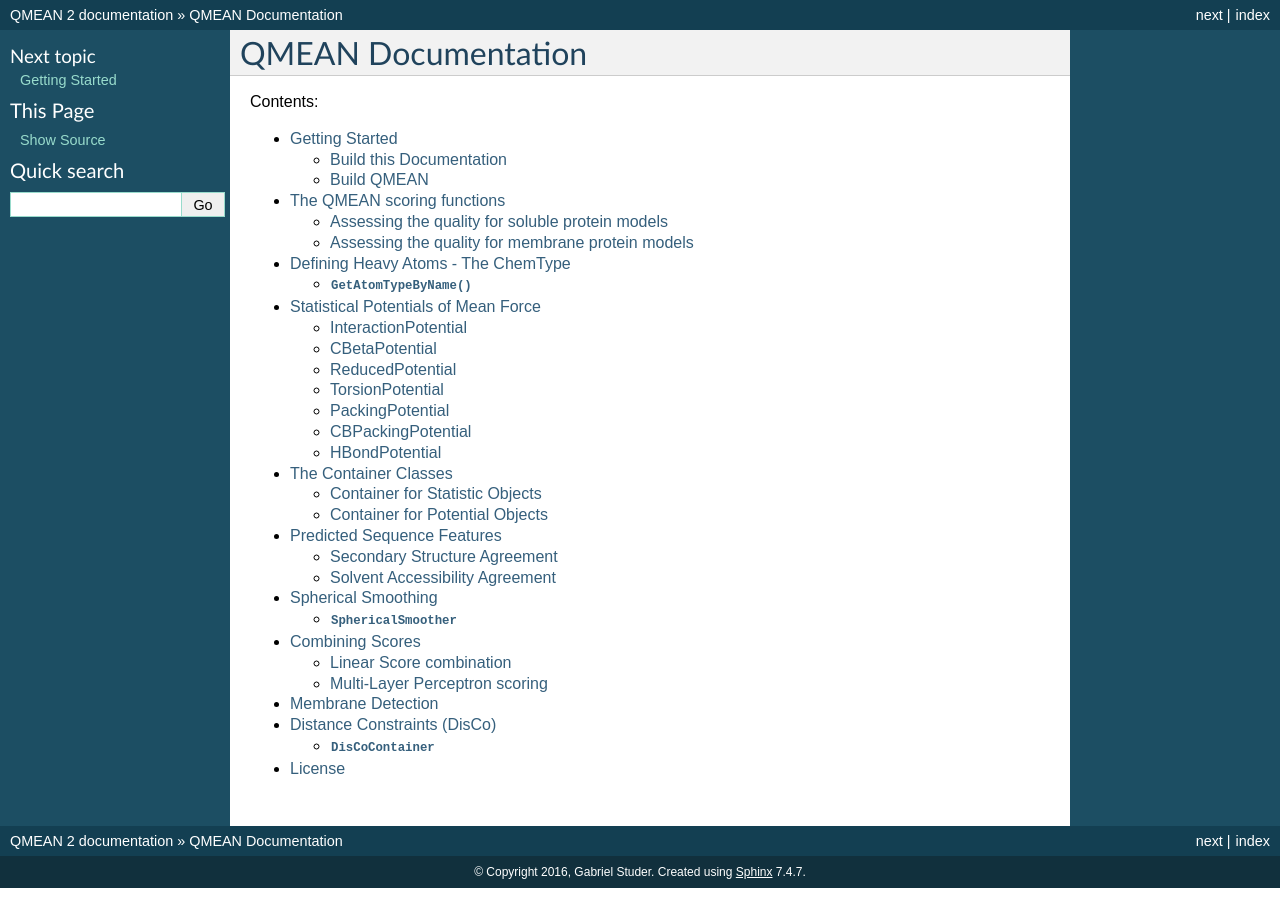
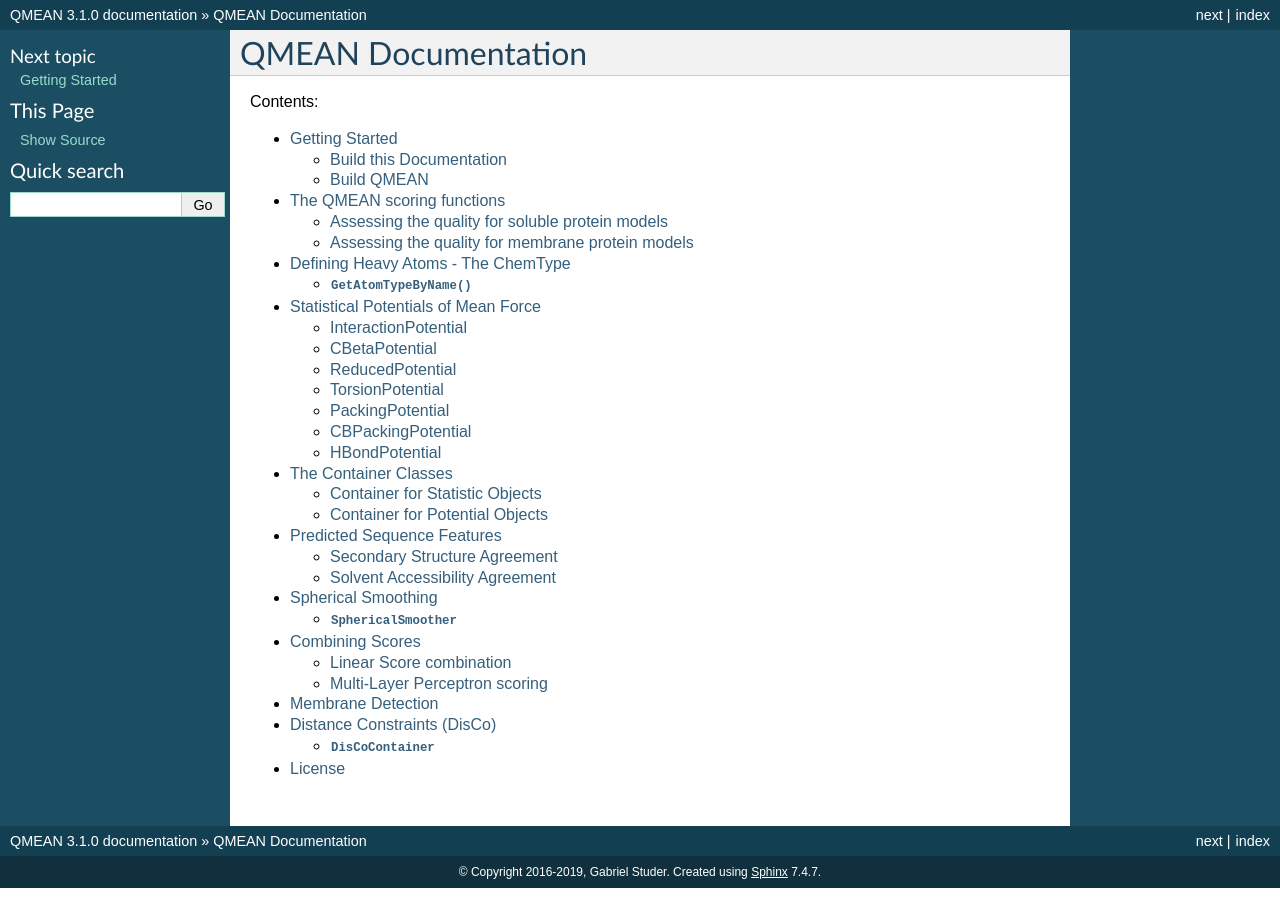
Before and after one commit to eunos-1128/QMEAN, a Sphinx documentation site: the page built from doc/source/index.rst, in a window 1280 px wide. Built offline with Sphinx 7.4.7, drawn with Linux system fonts in a browser that asks for light colours.

Commit message:
SCHWED-4312: fixed version in doc-config.

```diff
--- a/doc/source/conf.py
+++ b/doc/source/conf.py
@@ -63,16 +63,16 @@
 
 # General information about the project.
 project = u'QMEAN'
-copyright = u'2016, Gabriel Studer'
+copyright = u'2016-2019, Gabriel Studer'
 
 # The version info for the project you're documenting, acts as replacement for
 # |version| and |release|, also used in various other places throughout the
 # built documents.
 #
 # The short X.Y version.
-version = '2'
+release = '3.1.0'
 # The full version, including alpha/beta/rc tags.
-release = '2'
+release = '3.1.0'
 
 # The language for content autogenerated by Sphinx. Refer to documentation
 # for a list of supported languages.
```
Also changed, not shown: 1 other file.
